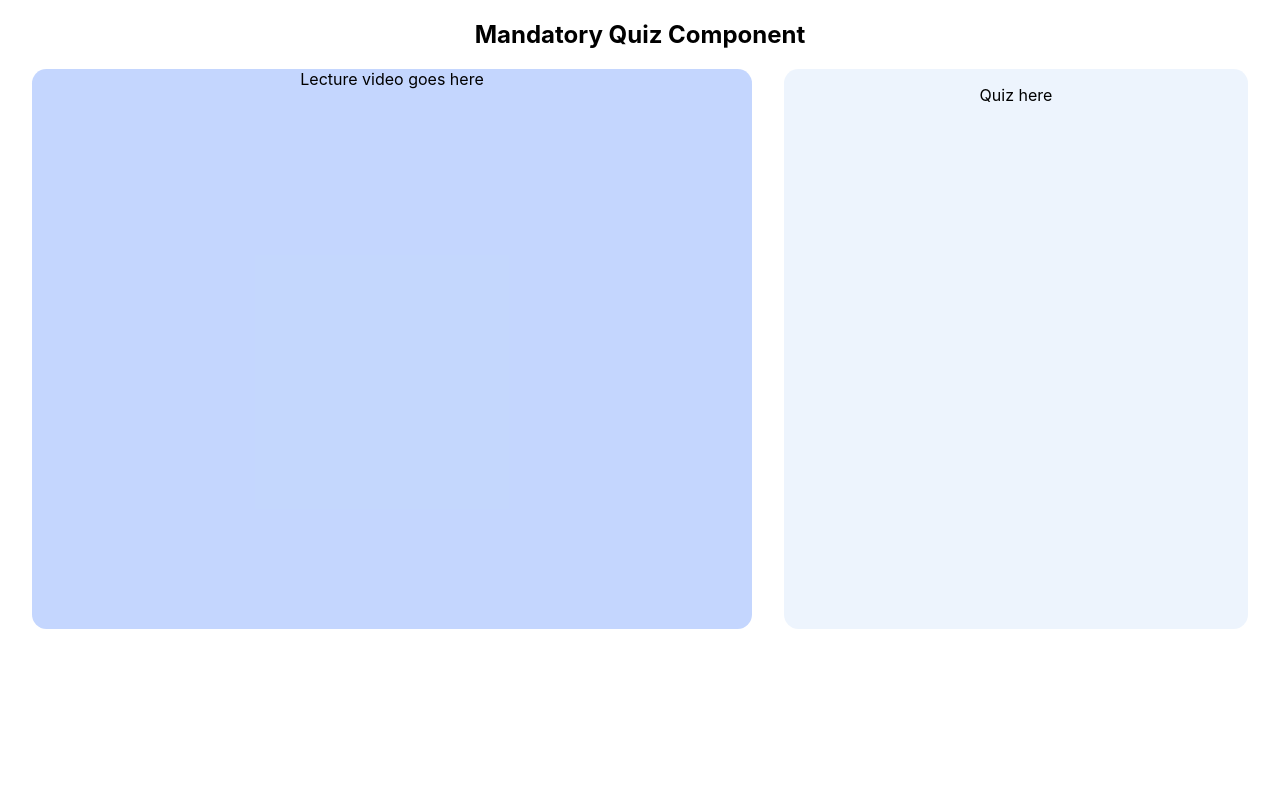
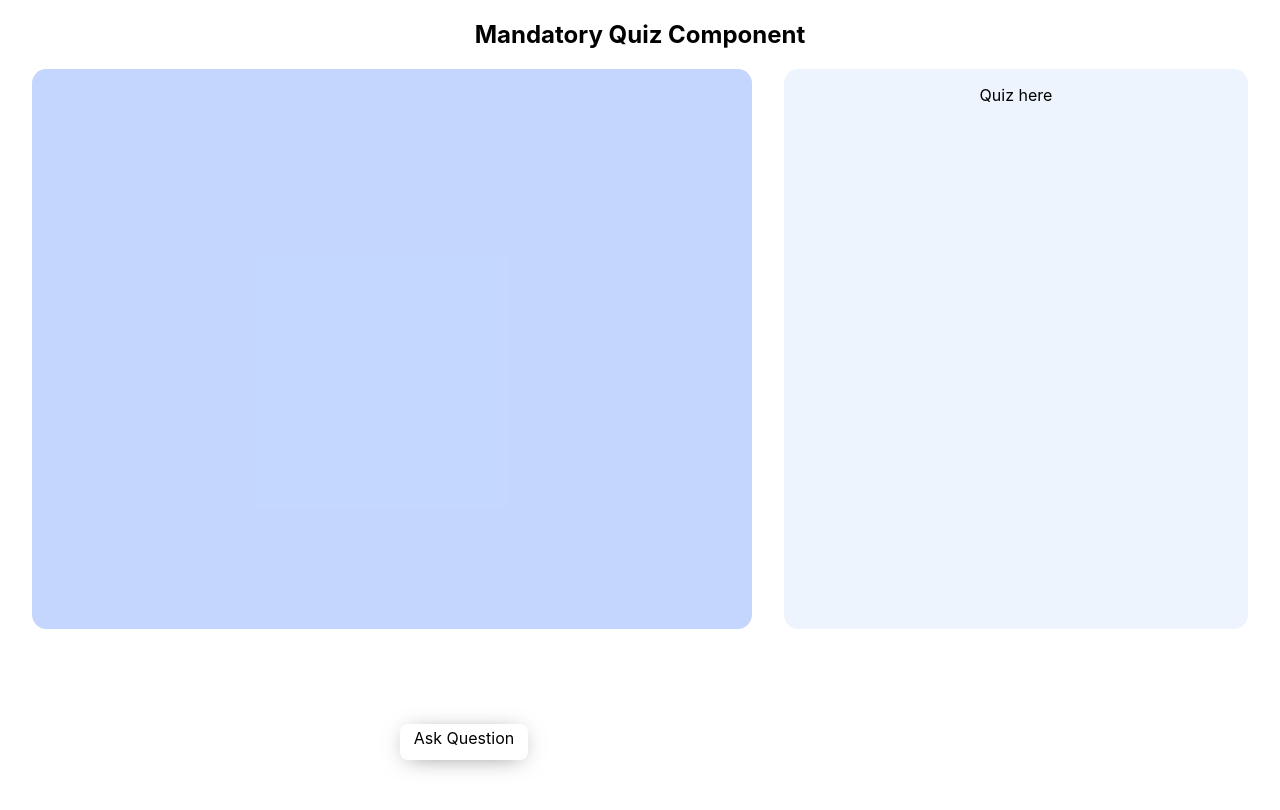
Before and after one commit to moses-netshitangani/video-forum, a React (Create React App) app: page /quiz in a window 1280 px wide. Shown: the top 810 px of the page. Built offline with nearby package versions, Linux system fonts and the light colour scheme.

Commit message:
getTimeElapsed now working

```diff
--- a/src/components/button.js
+++ b/src/components/button.js
@@ -1,9 +1,9 @@
 import React from 'react';
 import '../style/button.css';
 
-const Button = () => {
+const Button = props => {
     return(
-        <div className="button-cover">
+        <div className="button-cover" onClick={props.onClick}>
             Ask Question
         </div>
     )
--- a/src/components/video.js
+++ b/src/components/video.js
@@ -1,19 +1,26 @@
-import React from 'react';
+import React, { useRef } from 'react';
 import ReactPlayer from 'react-player';
+import Button from './button';
 import "../style/video.css";
 
 const Video = () => {
 
+    const b = useRef(null);
+
+    const getElapsed = () => {
+        alert(b.current.getCurrentTime());
+    }
+
     return(
         <div className="video-cover">
-            Lecture video goes here
-            <ReactPlayer className="player" controls
+            <ReactPlayer ref={b} className="player" controls
             width="100%" height="90%"
             url="https://www.youtube.com/watch?v=I2wURDqiXdM&t=3s" />
-            {/* <video src="Py.mp4" controls width="500px" height="500px">
-                <source src="Py.mp4" type="video/mp4" />
-            </video> */}
+
+            <Button onClick={getElapsed} />
         </div>
+
+
     );
 }
 
--- a/src/components/videoforum.js
+++ b/src/components/videoforum.js
@@ -2,7 +2,6 @@ import React, {useState} from 'react';
 import Forum from './forum';
 import Video from './video';
 import Quiz from './quiz';
-import Button from './button';
 
 const VideoForum = () => {
 
@@ -38,7 +37,6 @@ const VideoForum = () => {
                 <Quiz cquiz={cquiz} />
             </div>
 
-            <Button />
         </div>
 
     );
--- a/src/style/button.css
+++ b/src/style/button.css
@@ -4,6 +4,7 @@
     width: 10%;
     height: 4%;
     position: absolute;
+    bottom: 0.5em;
     left: 25em;
     border-radius: 0.5em;
     box-shadow: 0 0.188em 1.550em -0.525em rgb(109, 106, 106);
--- a/src/style/video.css
+++ b/src/style/video.css
@@ -4,7 +4,3 @@
     margin: 0 1em 0 0;
     border-radius: 0.9em;
 }
-
-.player {
-
-}
```
Also changed, not shown: 1 other file (tests, documents, lock files or other folders).
